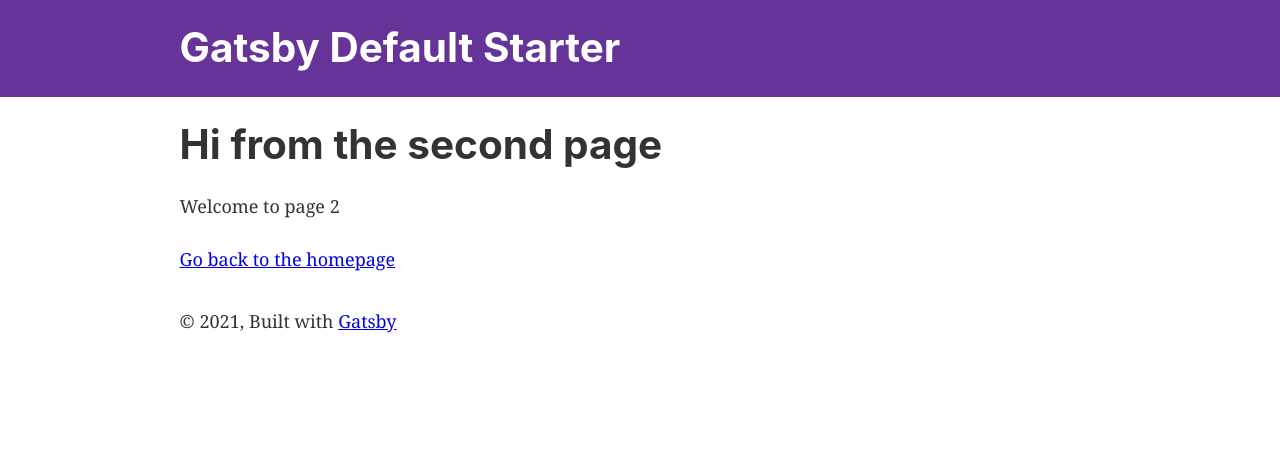
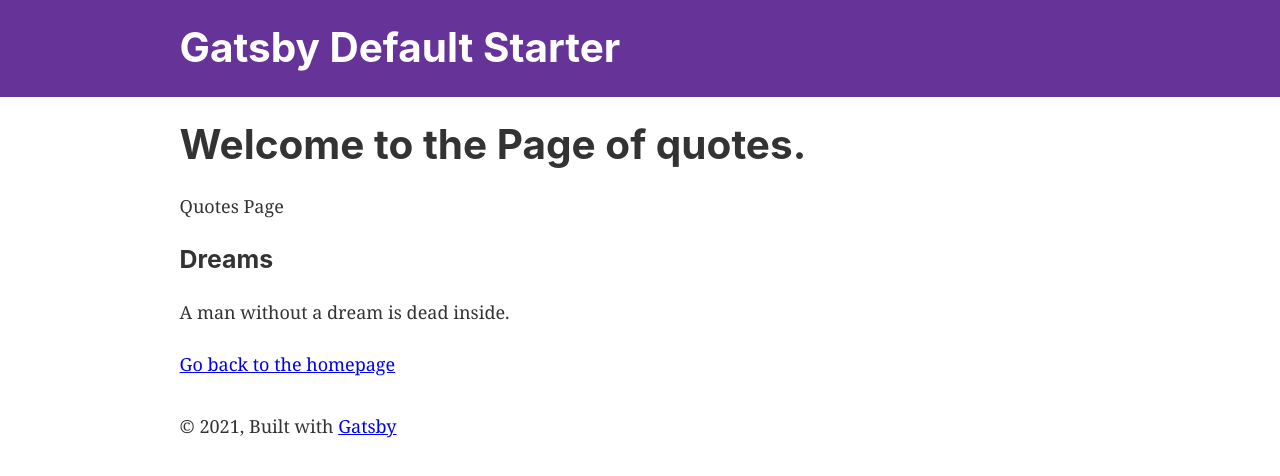
Before and after one commit to cool-coder-here/gatsby-starter-default, a Gatsby site: page /page-2 in a window 1280 px wide. Built offline with nearby package versions, Linux system fonts and the light colour scheme; Gatsby itself is replaced by a stand-in of ours.

Commit message:
Update page-2.js

```diff
--- a/src/pages/page-2.js
+++ b/src/pages/page-2.js
@@ -7,8 +7,12 @@ import Seo from "../components/seo"
 const SecondPage = () => (
   <Layout>
     <Seo title="Page two" />
-    <h1>Hi from the second page</h1>
-    <p>Welcome to page 2</p>
+    <h1>Welcome to the Page of quotes.</h1>
+    <p>Quotes Page</p>
+  <p>
+  <h3>Dreams</h3>
+  <p>A man without a dream is dead inside.</p>
+  </p>
     <Link to="/">Go back to the homepage</Link>
   </Layout>
 )
```
